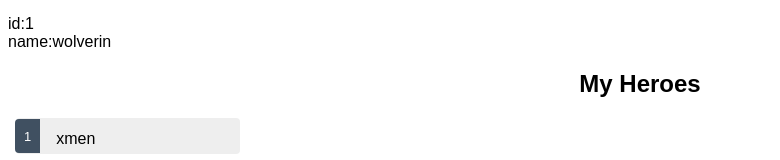
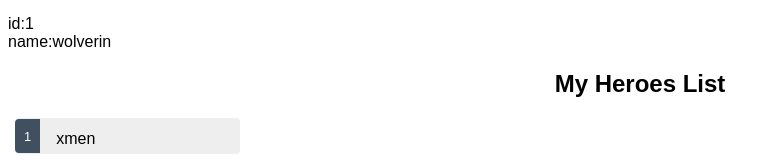
Before and after one commit to kajendran97/Angular-Starter-code, an Angular app: page / in a window 1280 px wide. Shown: the part 132-292 px from the top of the page, without its empty margins (0-780 px from the left). Built offline with nearby package versions, Linux system fonts and the light colour scheme.

Commit message:
Update heroes.component.html

```diff
--- a/src/app/heroes/heroes.component.html
+++ b/src/app/heroes/heroes.component.html
@@ -3,7 +3,7 @@
 <div><span>name:</span>{{hero.name}}</div>
 
 
-<h2 style="text-align: center;">My Heroes</h2>
+<h2 style="text-align: center;">My Heroes List</h2>
 <ul class="heroes">
     <li *ngFor="let hero of heroes" [class.selected]="hero === selectedHero" (click)="onSelect(hero)">
         <span class="badge">{{hero.id}}</span> {{hero.name}}
```
